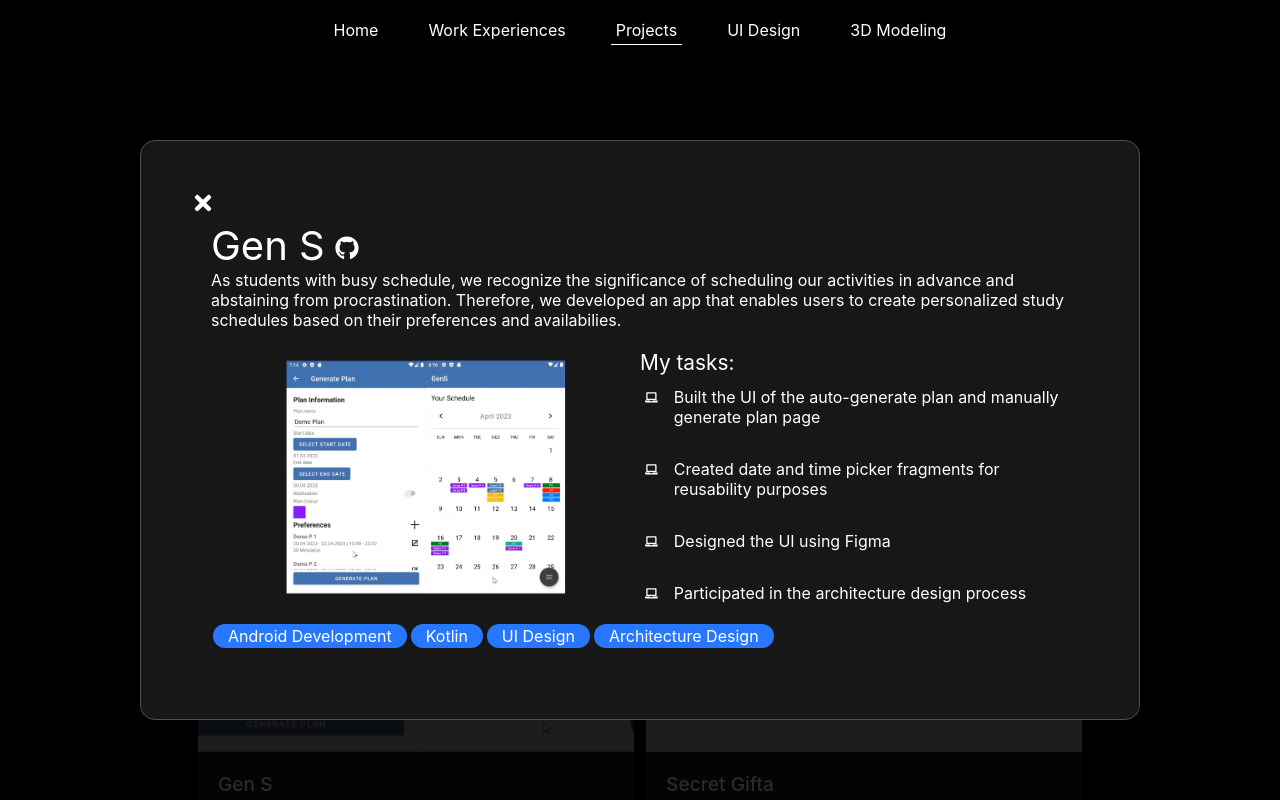
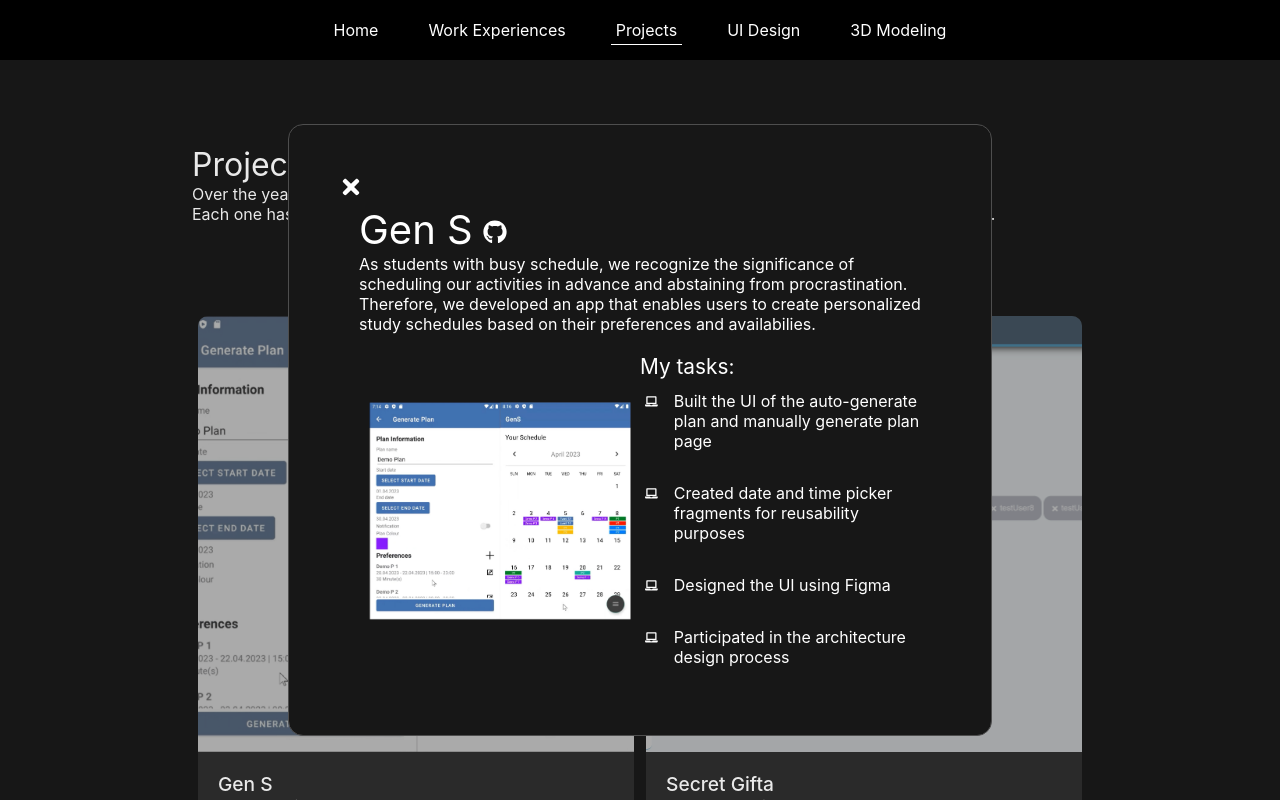
Before and after one commit to karenlinky/personal-website, a React (Create React App) app: page /projects in a window 1280 px wide. Both pictures are taken after a click on the element 415 px from the left and 608 px from the top of the page. Built offline with nearby package versions, Linux system fonts and the light colour scheme.

Commit message:
changed color of project details selector when hovered

```diff
--- a/src/components/modal/modal.css
+++ b/src/components/modal/modal.css
@@ -19,7 +19,7 @@
 .modalOverlay {
     height: 100%;
     width: 100%;
-    background-color: rgba(0, 0, 0, 0.836);
+    background-color: rgba(130, 130, 130, 0.175);
 }
 
 .modalWrapper {
@@ -27,7 +27,7 @@
     top: calc(50% + 30px);
     left: 50%;
     transform: translate(-50%, -50%);
-    width: 80vw;
+    width: 55vw;
     height: fit-content;
     background-color: var(--card-bg-color);
     border: rgb(78, 78, 78) 1px solid;
--- a/src/components/projects/ProjectSection.js
+++ b/src/components/projects/ProjectSection.js
@@ -61,15 +61,10 @@ const ProjectSection = (
           {popupImg}
       </div>
       <div className={'projectPopupListContainer ' + (showSectionNumber === 0 ? 'show' : 'hide')}>
-        {/* <div className={'projectPopupList ' + (showSectionNumber === 0 ? 'show' : 'hide')}> */}
           <div className={'projectPopupListHeading'}>
             My tasks:
           </div>
           {projectInvolvement}
-        {/* </div> */}
-        {/* <div className={'projectNarrowImageContainer ' + (showSectionNumber === 1 ? 'show' : 'hide')}>
-          {popupImg}
-        </div> */}
       </div>
     </div>
     <div className={'projectPopupSkills'}>
--- a/src/components/projects/projects.css
+++ b/src/components/projects/projects.css
@@ -183,6 +183,11 @@
 .selectorButton.hide {
     background-color: rgb(83, 83, 83);
     cursor: pointer;
+    transition-duration: 250ms;
+}
+
+.selectorButton.hide:hover {
+    background-color: rgb(131, 131, 131);
 }
 
 /* .projectNarrowImageContainer {
@@ -200,6 +205,10 @@
         padding-top: 15px;
         display: block;
     }
+
+    /* .projectPopupDetailsContainer {
+        height: fit-content;
+    } */
 
     .projectPopupImageContainer {
         display: none;
```
